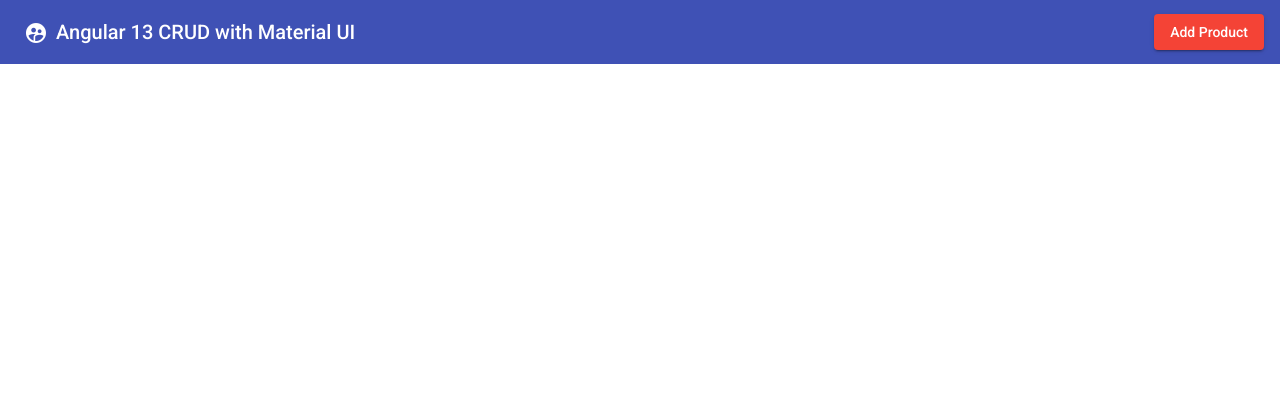
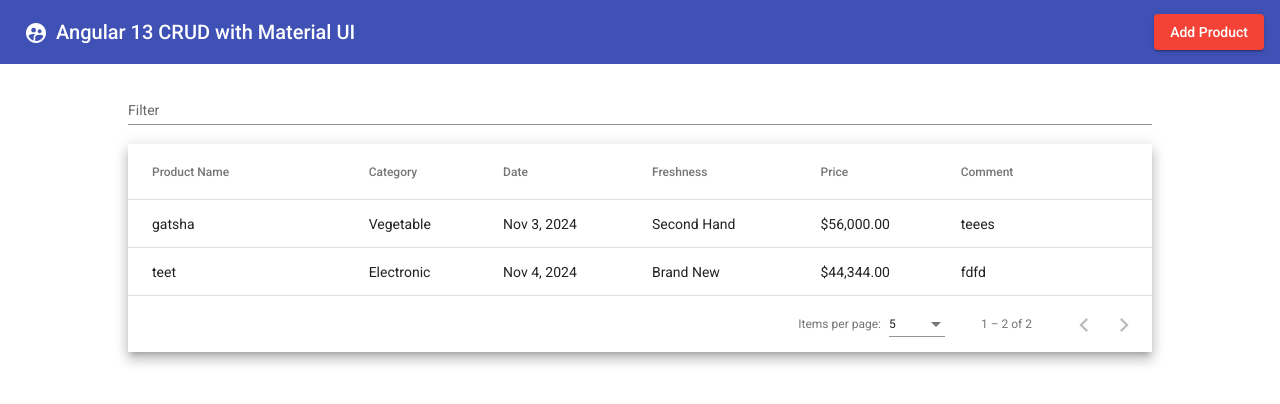
Before and after one commit to Harsha-Amarasinghe/angular-13-crud, an Angular app: page / in a window 1280 px wide. Shown: the top 404 px of the page. Built offline with nearby package versions, Linux system fonts and the light colour scheme; data requests are answered from the project's data file.

Commit message:
added table with sorting, pagination

```diff
--- a/src/app/app.component.html
+++ b/src/app/app.component.html
@@ -6,3 +6,63 @@
   <span class="example-spacer"></span>
   <button mat-raised-button color="warn" (click)="openDialog()">Add Product</button>
 </mat-toolbar>
+
+<div class="container">
+  <div style="margin-top: 10px;">
+    <mat-form-field appearance="standard">
+      <mat-label>Filter</mat-label>
+      <input matInput (keyup)="applyFilter($event)" placeholder="Ex. Mia" #input>
+    </mat-form-field>
+
+    <div class="mat-elevation-z8">
+      <table mat-table [dataSource]="dataSource" matSort>
+
+        <!-- ID Column -->
+        <ng-container matColumnDef="productName">
+          <th mat-header-cell *matHeaderCellDef mat-sort-header> Product Name </th>
+          <td mat-cell *matCellDef="let row"> {{row.productName}} </td>
+        </ng-container>
+
+        <!-- Progress Column -->
+        <ng-container matColumnDef="category">
+          <th mat-header-cell *matHeaderCellDef mat-sort-header> Category </th>
+          <td mat-cell *matCellDef="let row"> {{row.category}} </td>
+        </ng-container>
+
+        <!-- Name Column -->
+        <ng-container matColumnDef="date">
+          <th mat-header-cell *matHeaderCellDef mat-sort-header> Date </th>
+          <td mat-cell *matCellDef="let row"> {{row.date | date}} </td>
+        </ng-container>
+
+        <!-- Fruit Column -->
+        <ng-container matColumnDef="freshness">
+          <th mat-header-cell *matHeaderCellDef mat-sort-header> Freshness </th>
+          <td mat-cell *matCellDef="let row"> {{row.freshness}} </td>
+        </ng-container>
+
+        <!-- Fruit Column -->
+        <ng-container matColumnDef="comment">
+          <th mat-header-cell *matHeaderCellDef mat-sort-header> Comment </th>
+          <td mat-cell *matCellDef="let row"> {{row.comment}} </td>
+        </ng-container>
+
+        <!-- Fruit Column -->
+        <ng-container matColumnDef="price">
+          <th mat-header-cell *matHeaderCellDef mat-sort-header> Price </th>
+          <td mat-cell *matCellDef="let row"> {{row.price|currency}} </td>
+        </ng-container>
+
+        <tr mat-header-row *matHeaderRowDef="displayedColumns"></tr>
+        <tr mat-row *matRowDef="let row; columns: displayedColumns;"></tr>
+
+        <!-- Row shown when there is no matching data. -->
+        <tr class="mat-row" *matNoDataRow>
+          <td class="mat-cell" colspan="4">No data matching the filter "{{input.value}}"</td>
+        </tr>
+      </table>
+
+      <mat-paginator [pageSizeOptions]="[5, 10, 25, 100]" aria-label="Select page of users"></mat-paginator>
+    </div>
+  </div>
+</div>
--- a/src/app/app.component.scss
+++ b/src/app/app.component.scss
@@ -1,3 +1,22 @@
 .example-spacer {
     flex: 1 1 auto;
-  }
+}
+
+table {
+    width: 100%;
+}
+
+.mat-form-field {
+    font-size: 14px;
+    width: 100%;
+}
+
+// td,
+// th {
+//     width: 25%;
+// }
+
+.container{
+    max-width: 80%;
+    margin: 0 auto;
+}
--- a/src/app/app.component.ts
+++ b/src/app/app.component.ts
@@ -1,16 +1,33 @@
-import { Component } from '@angular/core';
+import { Component, OnInit } from '@angular/core';
 import {MatDialog, MAT_DIALOG_DATA} from '@angular/material/dialog';
 import { DialogComponent } from './dialog/dialog.component';
+import { ApiService } from './services/api.service';
+import {AfterViewInit, ViewChild} from '@angular/core';
+import {MatPaginator} from '@angular/material/paginator';
+import {MatSort} from '@angular/material/sort';
+import {MatTableDataSource} from '@angular/material/table';
 
 @Component({
   selector: 'app-root',
   templateUrl: './app.component.html',
   styleUrls: ['./app.component.scss']
 })
-export class AppComponent {
+export class AppComponent implements OnInit{
   title = 'angular-13-crud';
+  displayedColumns: string[] = ['productName', 'category', 'date','freshness','price', 'comment'];
+  dataSource!: MatTableDataSource<any>;
 
-  constructor(private dialog: MatDialog) {}
+  @ViewChild(MatPaginator) paginator!: MatPaginator;
+  @ViewChild(MatSort) sort!: MatSort;
+
+  constructor(
+    private dialog: MatDialog,
+    private api: ApiService
+  ) {}
+
+  ngOnInit(): void {
+    this.getAllProducts();
+  }
 
   openDialog() {
     this.dialog.open(DialogComponent, {
@@ -18,4 +35,27 @@
     });
   }
 
+  getAllProducts(){
+    this.api.getProduct()
+    .subscribe({
+      next:(res)=>{
+        this.dataSource=new MatTableDataSource(res);
+        this.dataSource.paginator=this.paginator;
+        this.dataSource.sort=this.sort;
+      },
+      error:(err)=>{
+        alert("Error while fetching records!")
+      }
+    })
+  }
+
+  applyFilter(event: Event) {
+    const filterValue = (event.target as HTMLInputElement).value;
+    this.dataSource.filter = filterValue.trim().toLowerCase();
+
+    if (this.dataSource.paginator) {
+      this.dataSource.paginator.firstPage();
+    }
+  }
+
 }
```
Also changed, not shown: src/app/app.module.ts (+7 -1 lines).
